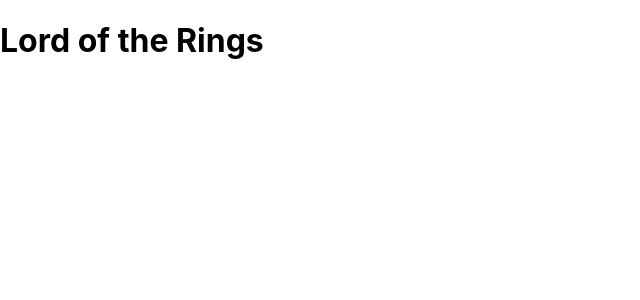
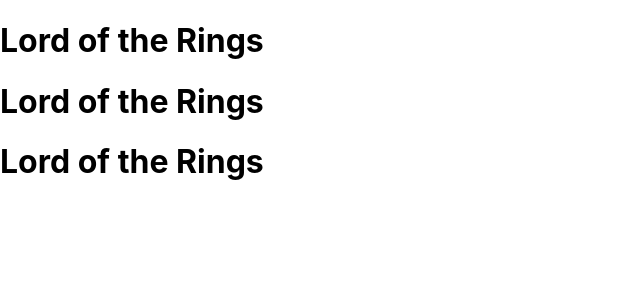
Before and after one commit to Wahaj-Arsal/Pair_Programming_Hackathon, a React (Create React App) app in the folder lotr-quiz/client/: page / in a window 1280 px wide. Shown: the top 300 px of the page, without its empty margins (0-640 px from the left). Built offline with nearby package versions, Linux system fonts and the light colour scheme.

Commit message:
Skeleton Created

```diff
--- a/lotr-quiz/client/src/App.js
+++ b/lotr-quiz/client/src/App.js
@@ -7,10 +7,9 @@
 export default function App() {
   return (
     <div className="App">
-      <h1>Lord of the Rings</h1>
-      {/* <Header />
+      <Header />
       <Main />
-      <Footer /> */}
+      <Footer />
     </div>
   );
 }
```
